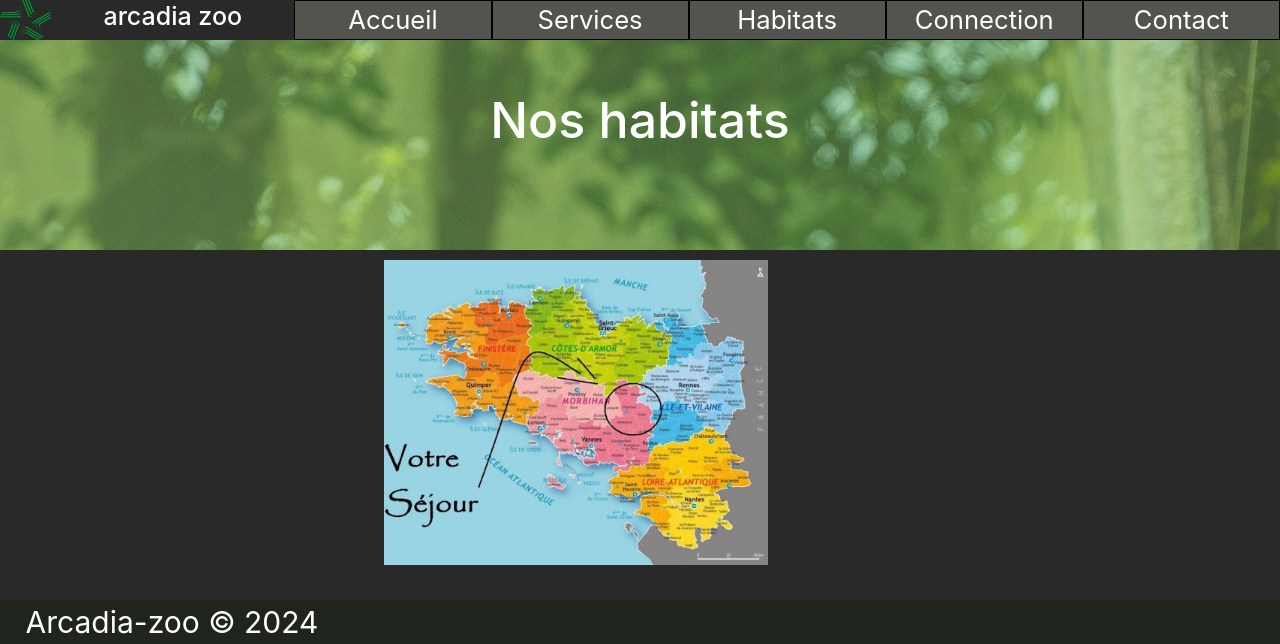
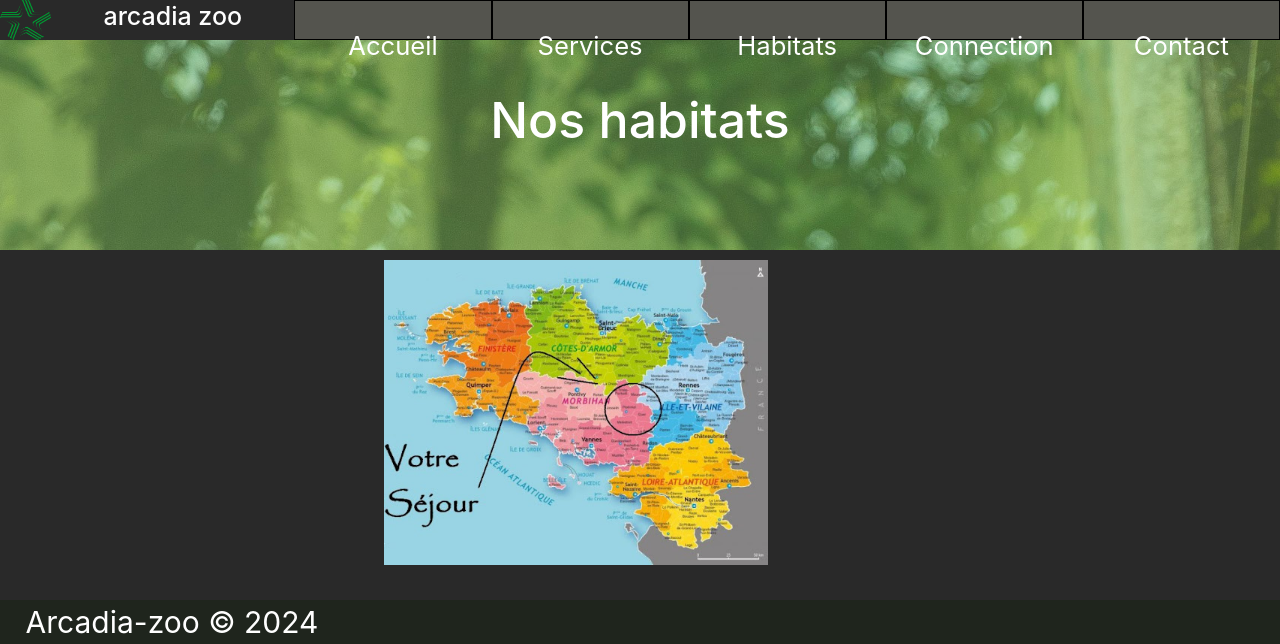
Before and after one commit to boutoutben/Arcadia-zoo, a Symfony app: template templates/Allhabitats/index.html.twig in a window 1280 px wide. Shown: the top 644 px of the page. Run offline with Twig, Linux system fonts and the light colour scheme; the template is opened without the code that fills it, so the values that code supplies are empty; some libraries are stand-ins or nearby versions.

Commit message:
make it better

```diff
--- a/public/styles/app.css
+++ b/public/styles/app.css
@@ -34,9 +34,10 @@
 .link-navbar{
     border: 1px solid black;
     width: 20%;
+    height: 5vh;
     text-align: center;
     font-size: 2vw;
-    align-content: center;
+    padding-top: 2vw;
 }
 
 .link-navbar:hover{
```
